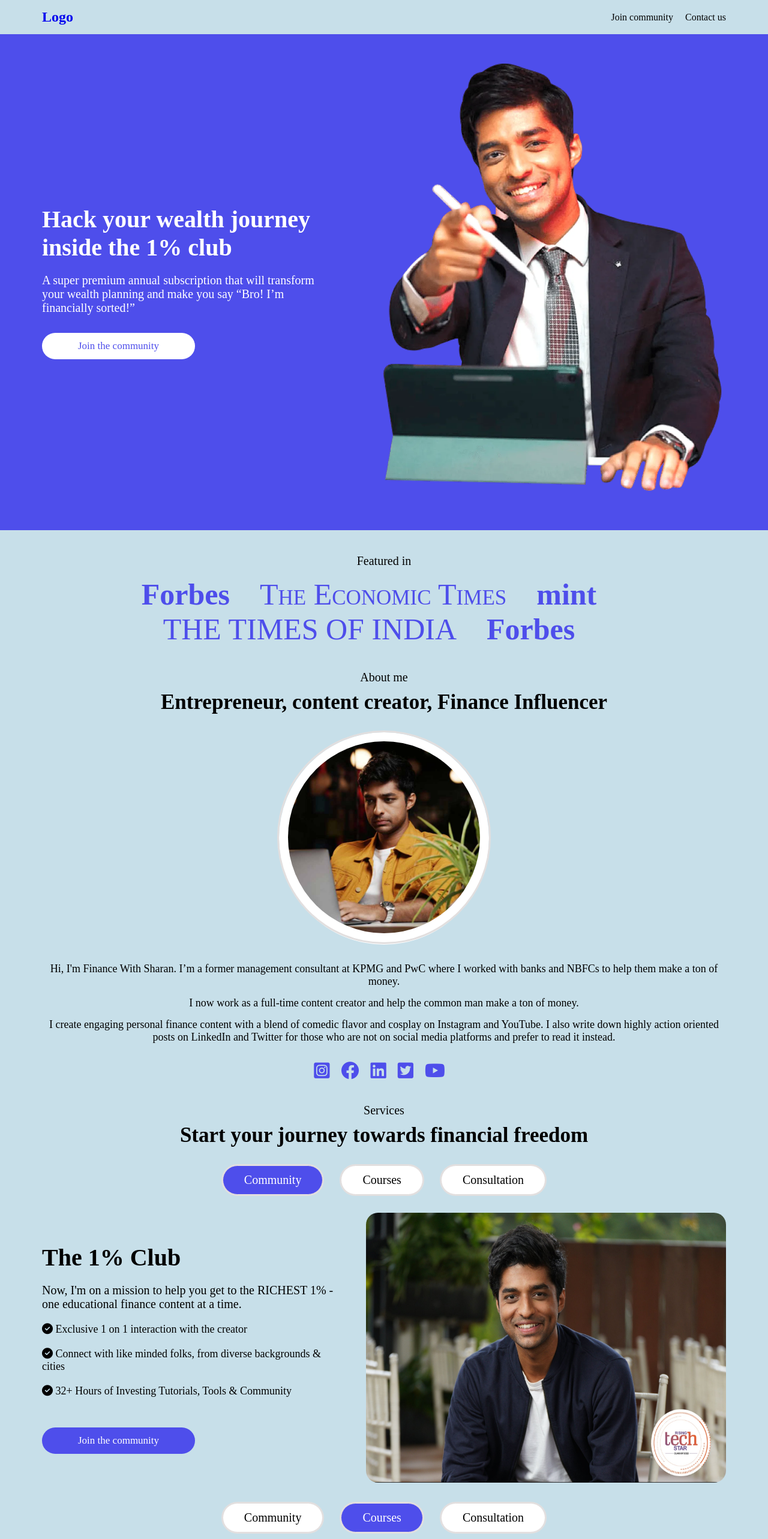
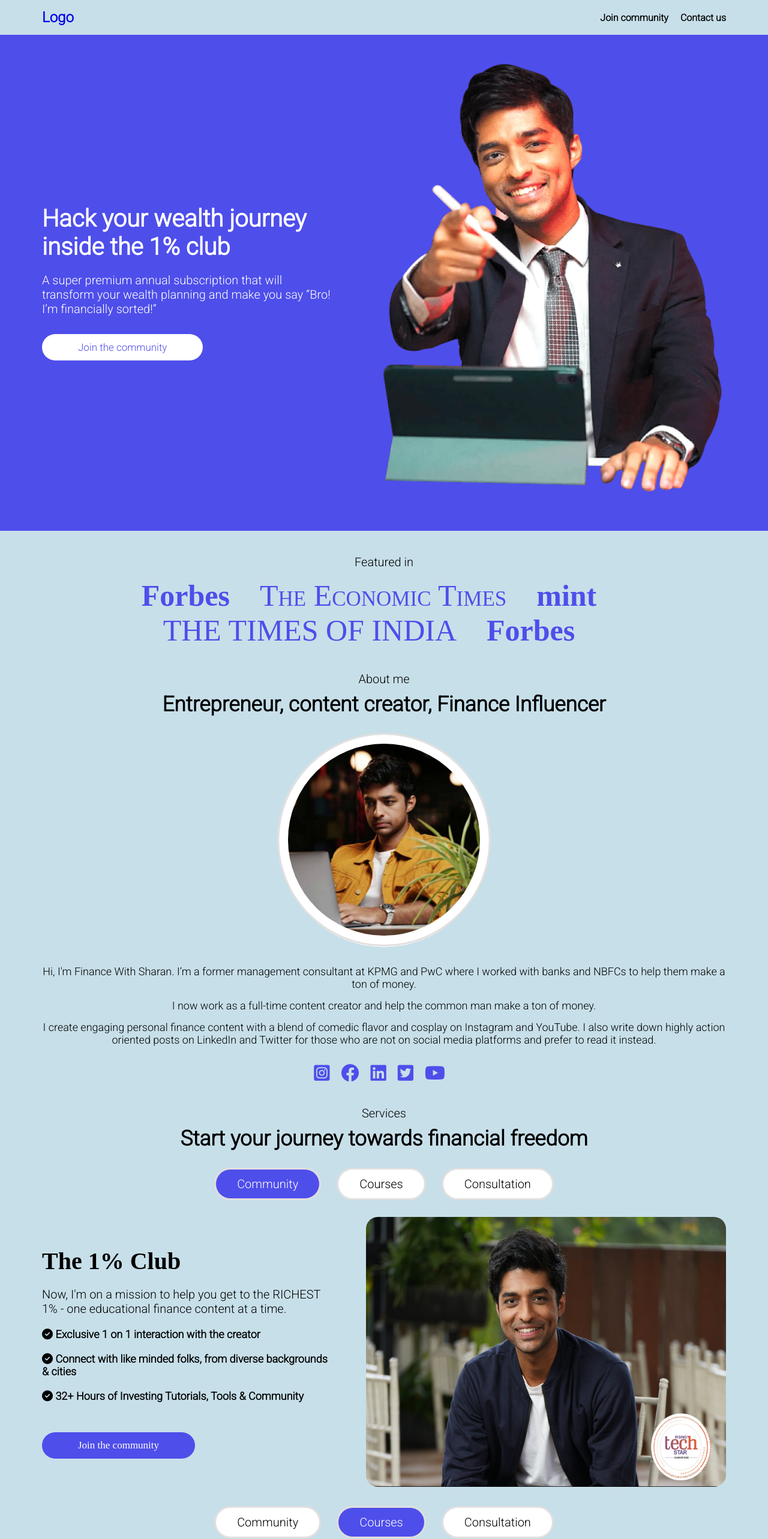
Before and after one commit to manishkmr406/Landing-page-project, a plain HTML site: page index.html in a window 1280 px wide. Shown: the top 2566 px of the page at 60% size. Drawn offline with Linux system fonts and the light colour scheme.

Commit message:
updated font-family

```diff
--- a/style.css
+++ b/style.css
@@ -1,4 +1,4 @@
-
+@import url('https://fonts.googleapis.com/css2?family=Roboto:wght@300&display=swap');
 *{
     padding: 0;
     margin: 0;
@@ -36,10 +36,12 @@
     padding-top: 15px;
     padding-bottom: 15px;
     justify-content: space-between;
+    font-family: 'Roboto', sans-serif;
 }
 .nav-links ul{
     justify-content: end;
     gap: 20px;
+    font-weight: 600;
 }
 .hover-link{
     transition: 0.2s ease-out;
@@ -60,6 +62,7 @@
     justify-content: center;
     gap: 50px;
     width: 100%;
+    font-family: 'Roboto', sans-serif;
 }
 .header-left{
     color: #fff;
@@ -97,6 +100,7 @@
     padding-top: 40px;
     font-size: 20px;
     font-weight: 500;
+    font-family: 'Roboto', sans-serif;
 }
 .feature-txt{
     padding-top: 15px;
@@ -120,6 +124,7 @@
 .about-txt{
     font-size: 35px;
     padding-top: 10px;
+    font-family: 'Roboto', sans-serif;
 }
 .img-about-container{
     border-radius: 50%;
@@ -138,6 +143,7 @@
 .about-para{
     font-size: 18px;
     padding-bottom: 15px;
+    font-family: 'Roboto', sans-serif;
 }
 .font-icons i{
     padding-top: 15px;
@@ -157,6 +163,7 @@
     background-color: #fff;
     border-radius: 30px;
     font-size: 20px;
+    font-family: 'Roboto', sans-serif;
     font-weight: 400;
     cursor: pointer;
     border: 1px solid rgb(226, 223, 223);
@@ -179,11 +186,13 @@
 }
 .community-left p{
     margin-bottom: 20px;
+    font-family: 'Roboto', sans-serif;
 }
 .community-left li{
     padding-bottom: 20px;
     font-size: 18px;
-    font-weight: 500;
+    font-weight: 600;
+    font-family: 'Roboto', sans-serif;
 }
 .community-right img{
     height: 450px;
@@ -200,6 +209,7 @@
     background-color: #ffffff;
     padding: 10px;
     border-radius: 20px;
+    font-family: 'Roboto', sans-serif;
 }
 .card-img img{
     width: 100%;
@@ -320,6 +330,7 @@
 .contact-section{
     background-color: #ffffff;
     padding-bottom: 40px;
+    font-family: 'Roboto', sans-serif;
 }
 .contact-box{
     display: flex;
@@ -347,12 +358,16 @@
     display: flex;
     justify-content: center;
     padding: 40px 0;
+    font-family: 'Roboto', sans-serif;
 }
 .logo-icons i{
     color: #fff;
 }
 .logo-box{
     flex-direction: column;
+}
+.logo-box>h1{
+    color: #fff;
 }
 .app-download-box{
     width: 200px;
```
